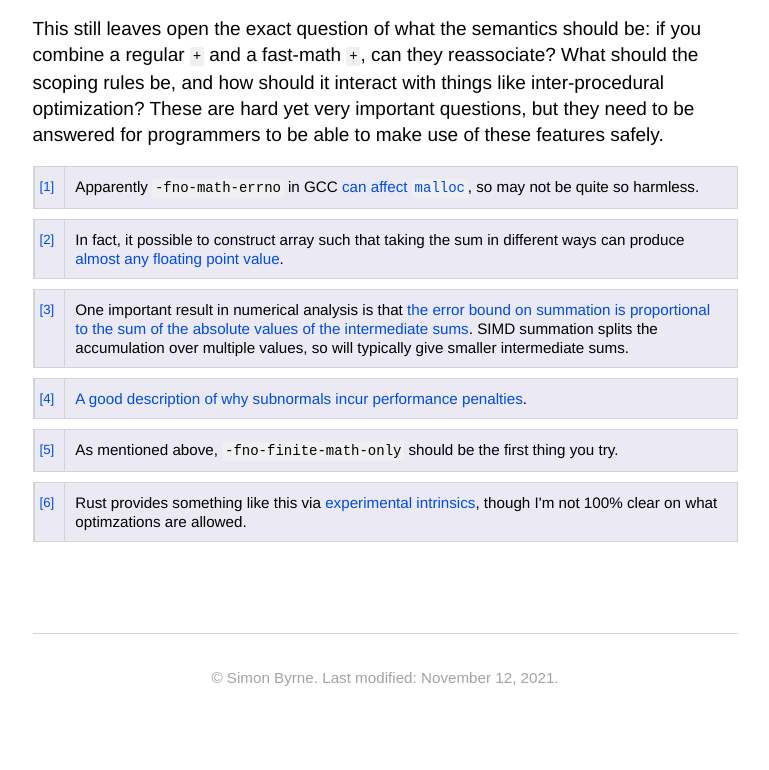
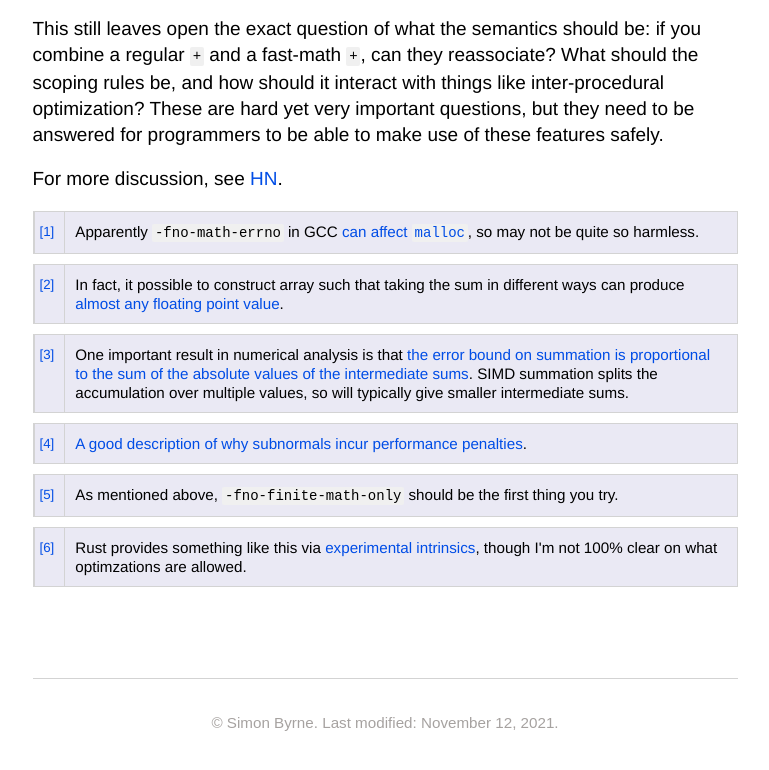
Before and after one commit to simonbyrne/simonbyrne.github.io, a plain HTML site: page notes/fastmath/index.html in a window 1280 px wide. Shown: the part 9559-10329 px from the top of the page, without its empty margins (255-1024 px from the left). Drawn offline with Linux system fonts and the light colour scheme.

Commit message:
Deploying to gh-pages from  @ 76efdfb0d401b02fda404fe20eac0906fef86cb8 🚀

```diff
--- a/notes/fastmath/index.html
+++ b/notes/fastmath/index.html
@@ -71,6 +71,7 @@ s = sa + sb;</code></pre> <p>where each line corresponds to one floating point i
 
 </ul>
 <p>This still leaves open the exact question of what the semantics should be: if you combine a regular <code>&#43;</code> and a fast-math <code>&#43;</code>, can they reassociate? What should the scoping rules be, and how should it interact with things like inter-procedural optimization? These are hard yet very important questions, but they need to be answered for programmers to be able to make use of these features safely.</p>
+<p>For more discussion, see <a href="https://news.ycombinator.com/item?id&#61;29201473">HN</a>.</p>
 <p><table class=fndef  id="fndef:1">
     <tr>
         <td class=fndef-backref ><a href="#fnref:1">[1]</a>
```
